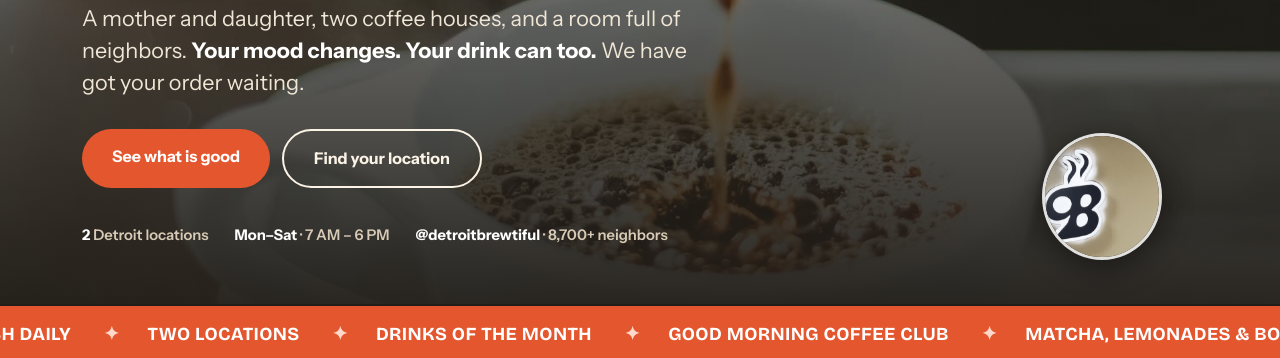
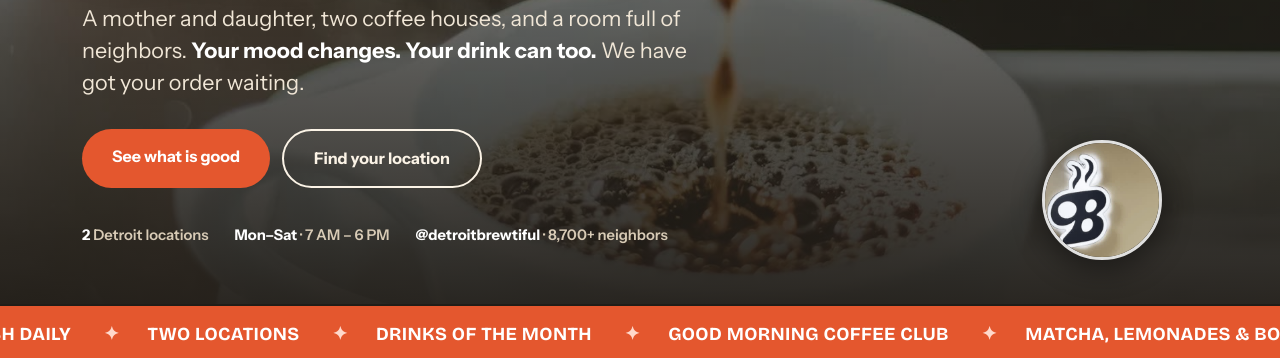
Before and after one commit to RISHAOFFICIAL/detroit-brewtiful-demo, a plain HTML site: page index.html in a window 1280 px wide. Shown: the part 442-800 px from the top of the page. Drawn offline with nearby package versions, Linux system fonts and the light colour scheme.

Commit message:
Center B-squared mark in square crop for circular badge

```diff
--- a/index.html
+++ b/index.html
@@ -301,7 +301,7 @@
       <span><b>Mon–Sat</b> · 7 AM – 6 PM</span>
       <span><b>@detroitbrewtiful</b> · 8,700+ neighbors</span>
     </div>
-    <img class="hero-b2" src="images/b2-mark-v2.jpg" alt="The B-squared mark from the McNichols location wall">
+    <img class="hero-b2" src="images/b2-mark-v3.jpg" alt="The B-squared mark from the McNichols location wall">
   </div>
 </div>
 
```
Also changed, not shown: images/b2-mark-v2.jpg (deleted), images/b2-mark-v3.jpg (added).
